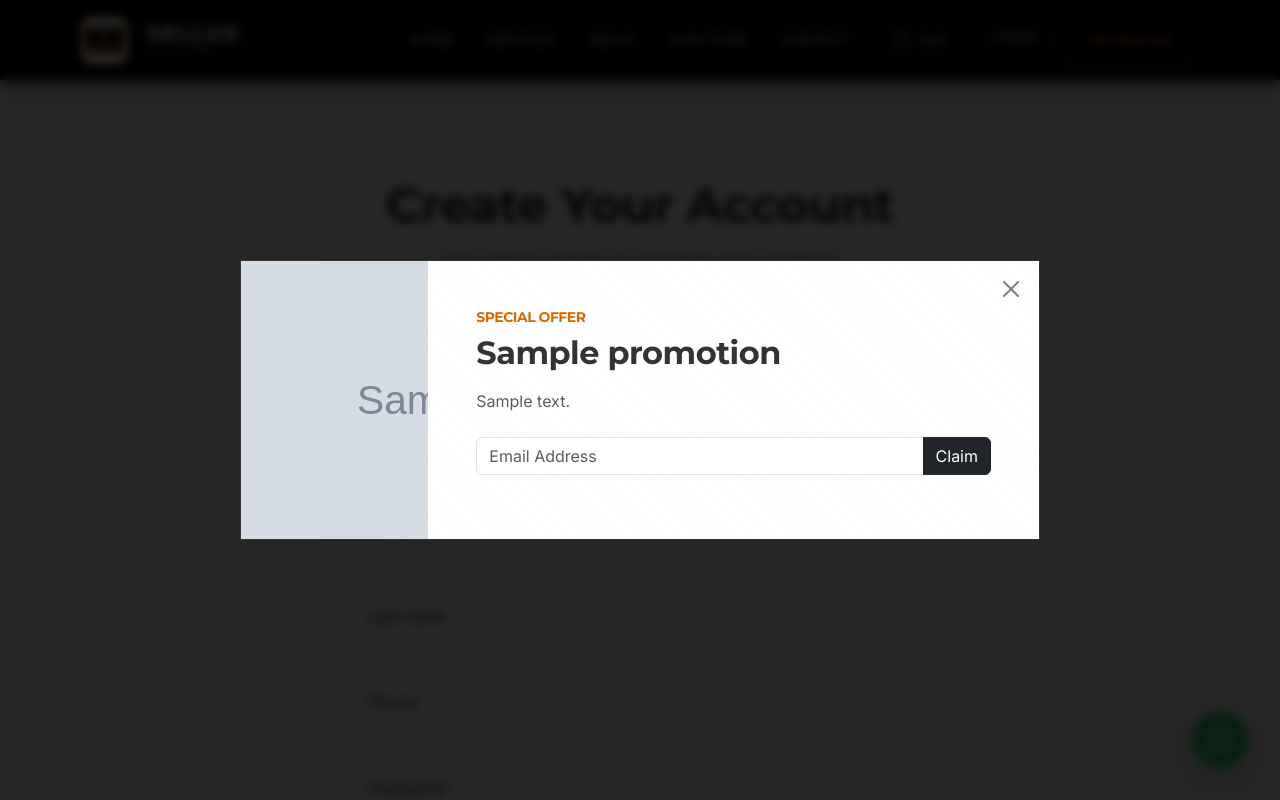
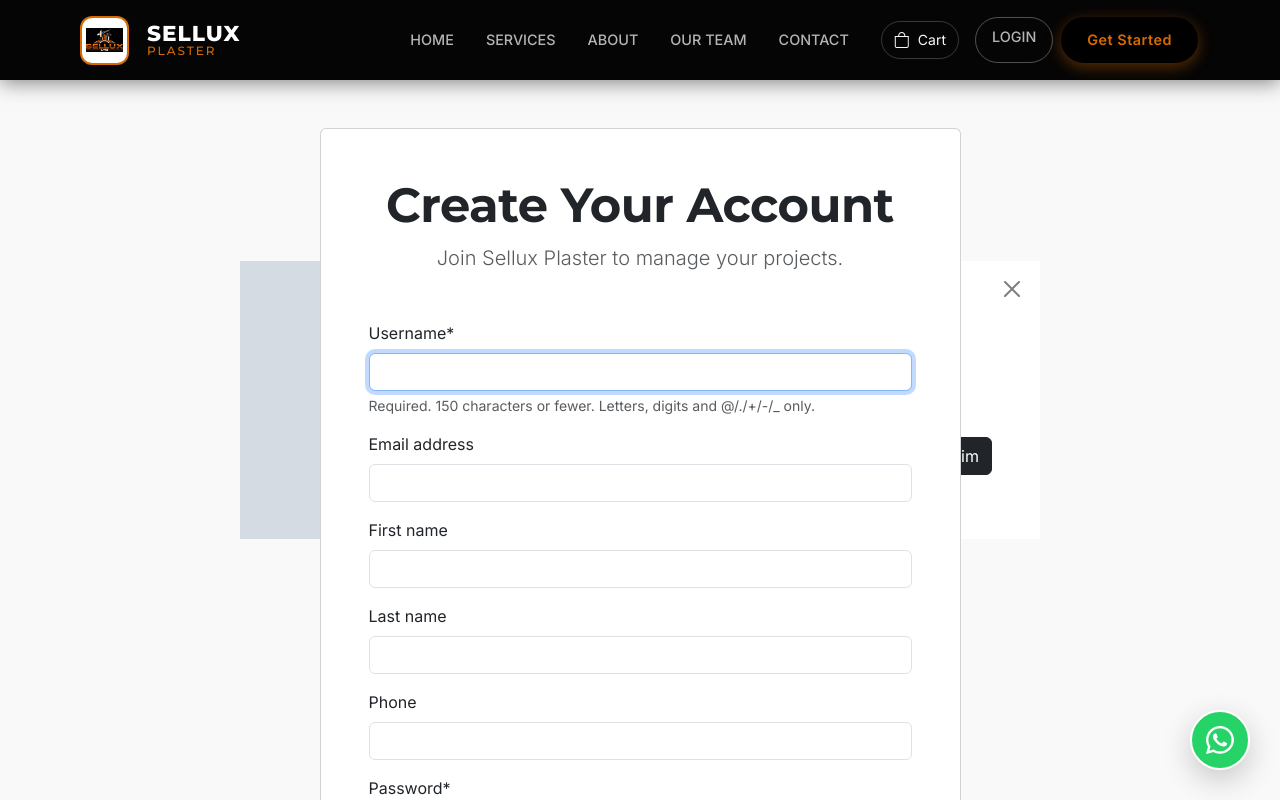
Before and after one commit to NiiDk/sellux_plaster, a Django app: page /accounts/register/ in a window 1280 px wide. Run offline with Django 4.2, Linux system fonts and the light colour scheme; tables that the repository leaves empty hold one stand-in row (values such as "Sample post"); grey boxes marked "Sample" are stand-in pictures; some libraries are stand-ins or nearby versions.

Commit message:
Update base.html

```diff
--- a/templates/base.html
+++ b/templates/base.html
@@ -256,20 +256,6 @@
         .cart-float { bottom: 100px; right: 30px; background: var(--black-onyx); color: var(--primary-color); border: 2px solid var(--primary-color); z-index: 1001; }
         .whatsapp-float:hover, .cart-float:hover { transform: scale(1.1); }
 
-        .promo-modal-backdrop { background-color: rgba(0, 0, 0, 0.85); backdrop-filter: blur(5px); z-index: 2000; }
-        .promo-modal-content { border-radius: 0; border: 1px solid #333; }
-
-        /* APPLYING PATTERN 2 TO PROMO MODAL FORM HALF */
-        .promo-form-half {
-            background-color: #fff;
-            /* Inherits bg-pattern-lines logic essentially */
-            background-image: repeating-linear-gradient(
-                45deg,
-                rgba(217, 106, 0, 0.03) 0px,
-                rgba(217, 106, 0, 0.03) 1px,
-                transparent 1px,
-                transparent 10px
-            );
         }
 
         /* Footer with Pattern 3 (Dots) */
```
